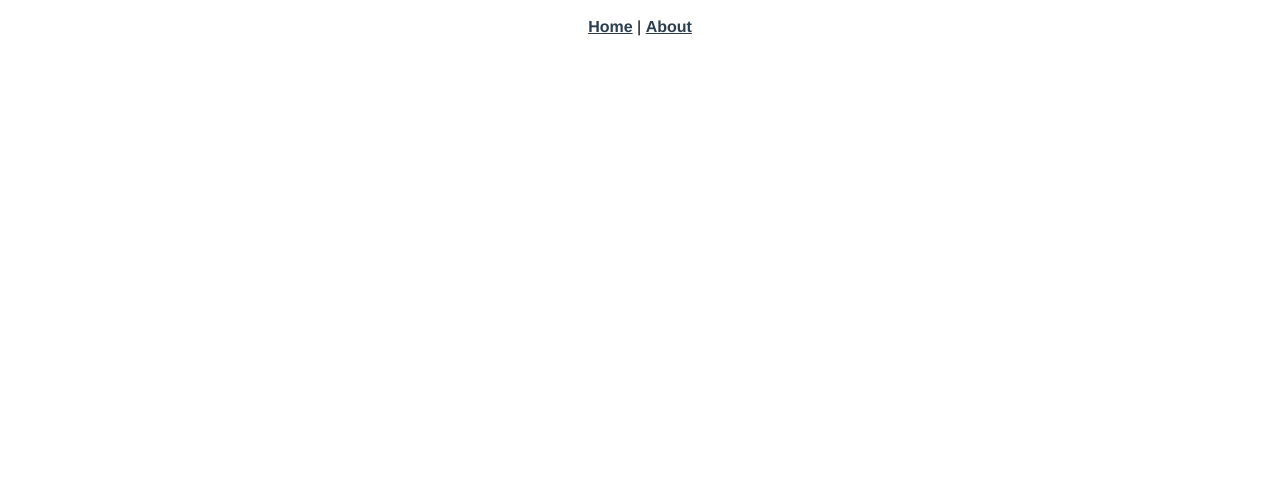
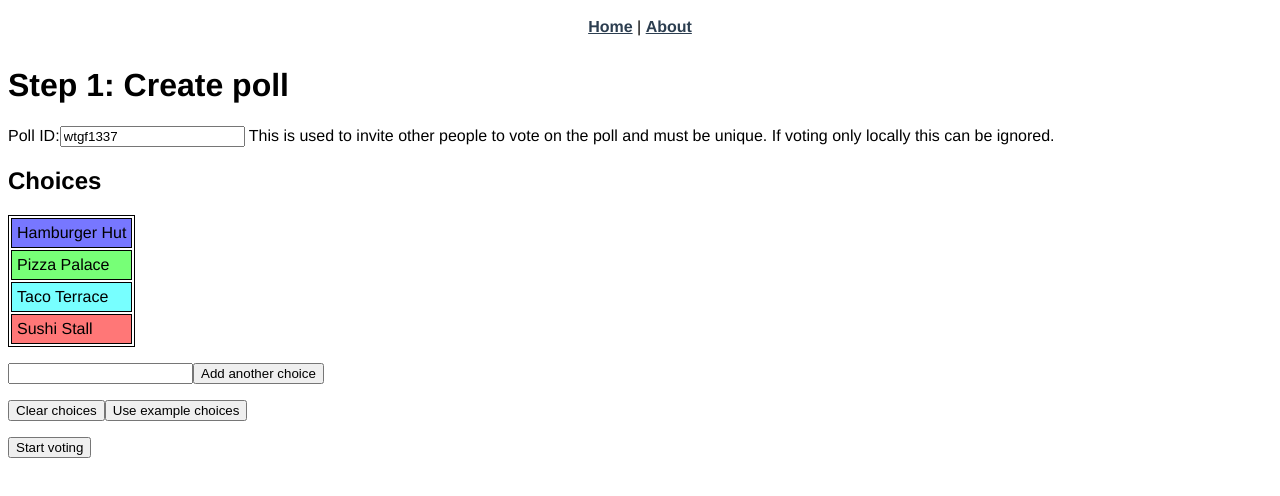
Before and after one commit to jarnoln/wtgfl-vue3-ts, a Vue app: page /poll/1/settings in a window 1280 px wide. Before the commit this address had no page. Shown: the top 496 px of the page. Built offline with nearby package versions, Linux system fonts and the light colour scheme.

Commit message:
Path to poll settings view

```diff
--- a/src/router/index.ts
+++ b/src/router/index.ts
@@ -1,5 +1,6 @@
 import { createRouter, createWebHistory, RouteRecordRaw } from 'vue-router'
 import Home from '../views/Home.vue'
+import Settings from '../views/poll/Settings.vue'
 import Vote from '../components/Vote.vue'
 import Results from '../components/Results.vue'
 
@@ -10,7 +11,13 @@ const routes: Array<RouteRecordRaw> = [
     component: Home
   },
   {
-    path: '/poll/:pollId/',
+    path: '/poll/:pollId/settings',
+    name: 'Settings',
+    props: true,
+    component: Settings
+  },
+  {
+    path: '/poll/:pollId/vote',
     name: 'Vote',
     props: true,
     component: Vote
--- /dev/null
+++ b/src/views/poll/Settings.vue
@@ -0,0 +1,23 @@
+<template>
+  <div class="home">
+    <EditChoices />
+  </div>
+</template>
+
+<script lang="ts">
+import { defineComponent } from 'vue'
+import EditChoices from '@/components/EditChoices.vue'
+
+export default defineComponent({
+  name: 'EditPoll',
+  props: {
+    pollId: {
+      type: String,
+      required: true
+    }
+  },
+  components: {
+    EditChoices
+  }
+})
+</script>
```
